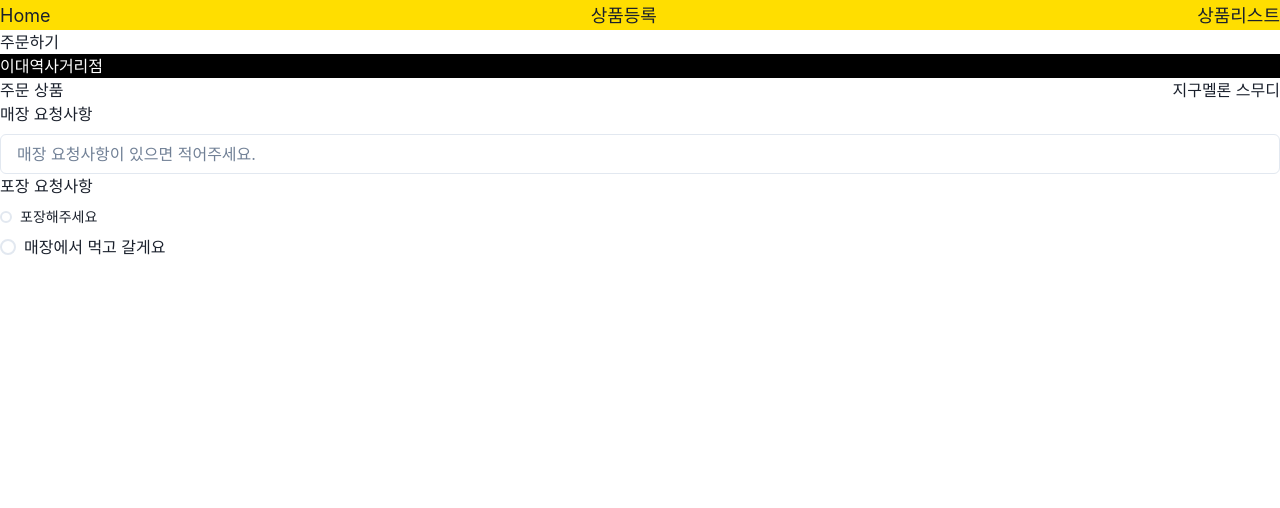
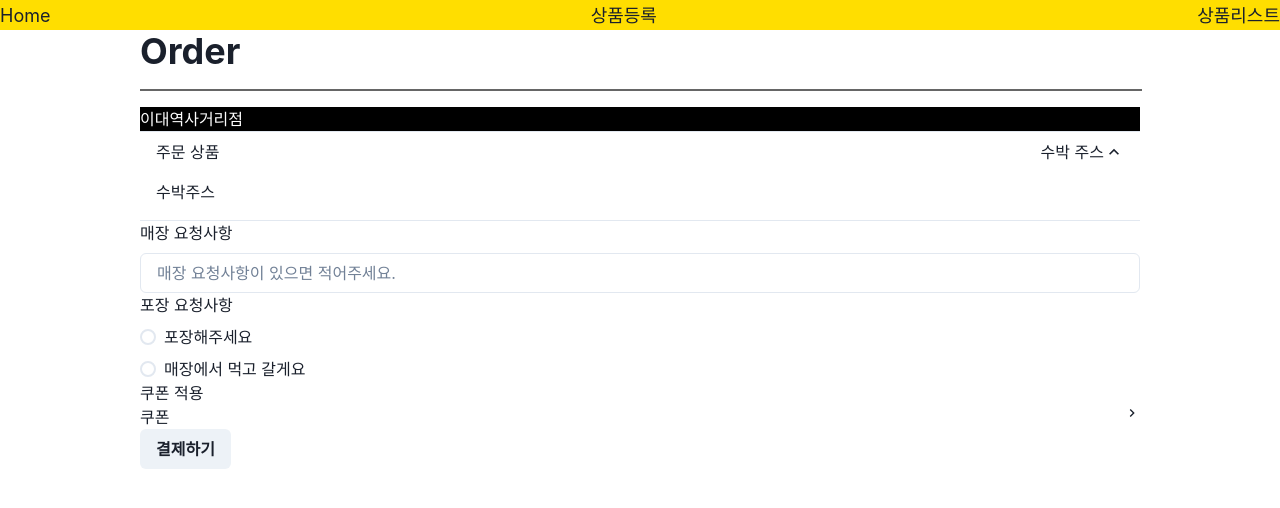
Before and after one commit to huitopia/mega-around, a React (Vite) app in the folder frontend/: page /order in a window 1280 px wide. Shown: the top 508 px of the page. Built offline with nearby package versions, Linux system fonts and the light colour scheme.

Commit message:
react : 주문 생성 페이지 및 iamport 결제 연동 설정

```diff
--- a/frontend/src/order/Order.jsx
+++ b/frontend/src/order/Order.jsx
@@ -1,33 +1,108 @@
-import {Box, Flex, FormControl, FormLabel, Input, Radio, Spacer, Stack} from "@chakra-ui/react";
-import {useEffect} from "react";
+import {
+  Accordion,
+  AccordionButton,
+  AccordionIcon,
+  AccordionItem,
+  AccordionPanel,
+  Box,
+  Button,
+  Divider,
+  Flex,
+  FormControl,
+  FormLabel,
+  Heading,
+  Input,
+  Radio,
+  Spacer,
+  Stack,
+} from "@chakra-ui/react";
+import { useEffect } from "react";
+import { ChevronRightIcon } from "@chakra-ui/icons";
+import axios from "axios";
 
 export function Order() {
   useEffect(() => {
-
+    const iamport = document.createElement("script");
+    iamport.src = "https://cdn.iamport.kr/v1/iamport.js";
+    document.head.appendChild(iamport);
+    return () => {
+      document.head.removeChild(iamport);
+    };
   }, []);
 
-  return (<Box>
-    <Box>주문하기</Box>
-    <Box bg={"black"} color={"white"}>이대역사거리점</Box>
-    <Flex>
-      <Box>주문 상품</Box>
-      <Spacer/>
-      <Box>지구멜론 스무디</Box>
-    </Flex>
+  function handlePayment() {
+    const { IMP } = window;
+    IMP.init("imp07804317");
+    //결제시 전달되는 정보
+    IMP.request_pay(
+      {
+        pg: "html5_inicis",
+        pay_method: "card",
+        merchant_uid: "merchant_" + new Date().getTime(),
+        name: "주문명:결제테스트", // 상품명
+        amount: 1000, //상품 가격
+        buyer_email: "iamport@siot.do", //고객 이메일,
+        buyer_nickName: "구매자이름", // 고객 닉네임
+        buyer_tel: "010-1234-5678" /*구매자 연락처*/,
+      },
+      function (rsp) {
+        if (rsp.success) {
+          axios.post("/api/payments").then().catch();
+        }
+      },
+    );
+  }
+
+  return (
+    <Box maxWidth="1000px" mx={"auto"}>
+      <Box>
+        <Heading>Order</Heading>
+      </Box>
+      <Divider border={"1px solid black"} my={4} />
+      <Box bg={"black"} color={"white"}>
+        이대역사거리점
+      </Box>
+      <Spacer />
+      <Accordion defaultIndex={[0]} allowMultiple>
+        <AccordionItem>
+          <h2>
+            <AccordionButton>
+              <Box as="span" flex="1" textAlign="left">
+                주문 상품
+              </Box>
+              <Box>수박 주스</Box>
+              <AccordionIcon />
+            </AccordionButton>
+          </h2>
+          <AccordionPanel pb={4}>
+            <Box>수박주스</Box>
+          </AccordionPanel>
+        </AccordionItem>
+      </Accordion>
       <Box>
         <FormControl>
           <FormLabel>매장 요청사항</FormLabel>
-        <Input placeholder={"매장 요청사항이 있으면 적어주세요."}/>
+          <Input placeholder={"매장 요청사항이 있으면 적어주세요."} />
         </FormControl>
         <Stack>
           <Box>포장 요청사항</Box>
-        <Radio size='sm' name='1' colorScheme='red'>
+          <Radio size="md" name="1" colorScheme="red">
             포장해주세요
           </Radio>
-        <Radio size='md' name='1' colorScheme='green'>
+          <Radio size="md" name="1" colorScheme="green">
             매장에서 먹고 갈게요
           </Radio>
         </Stack>
+        <Box>
+          <Box>쿠폰 적용</Box>
+          <Flex>
+            <Box>쿠폰</Box>
+            <Spacer />
+            <ChevronRightIcon />
+          </Flex>
         </Box>
-  </Box>);
+        <Button onClick={handlePayment}>결제하기</Button>
+      </Box>
+    </Box>
+  );
 }
```
Lines whose indentation alone changed are shown as unchanged.
